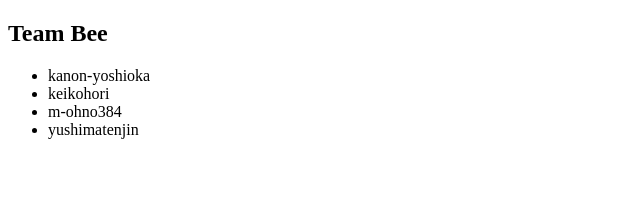
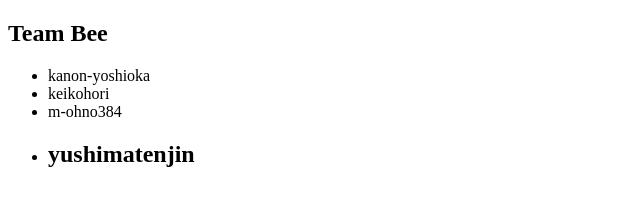
Before and after one commit to gtb-2019-team-bee/gtb-2019-team-bee.github.io, a plain HTML site: page index.html in a window 1280 px wide. Shown: the whole page, without its empty margins (0-640 px from the left). Drawn offline with Linux system fonts and the light colour scheme.

Commit message:
add profile

```diff
--- a/index.html
+++ b/index.html
@@ -14,7 +14,7 @@
         m-ohno384
       </li>
       <li>
-        yushimatenjin
+        <h2>yushimatenjin</h2>
       </li>
     </ul>
   </body>
```
